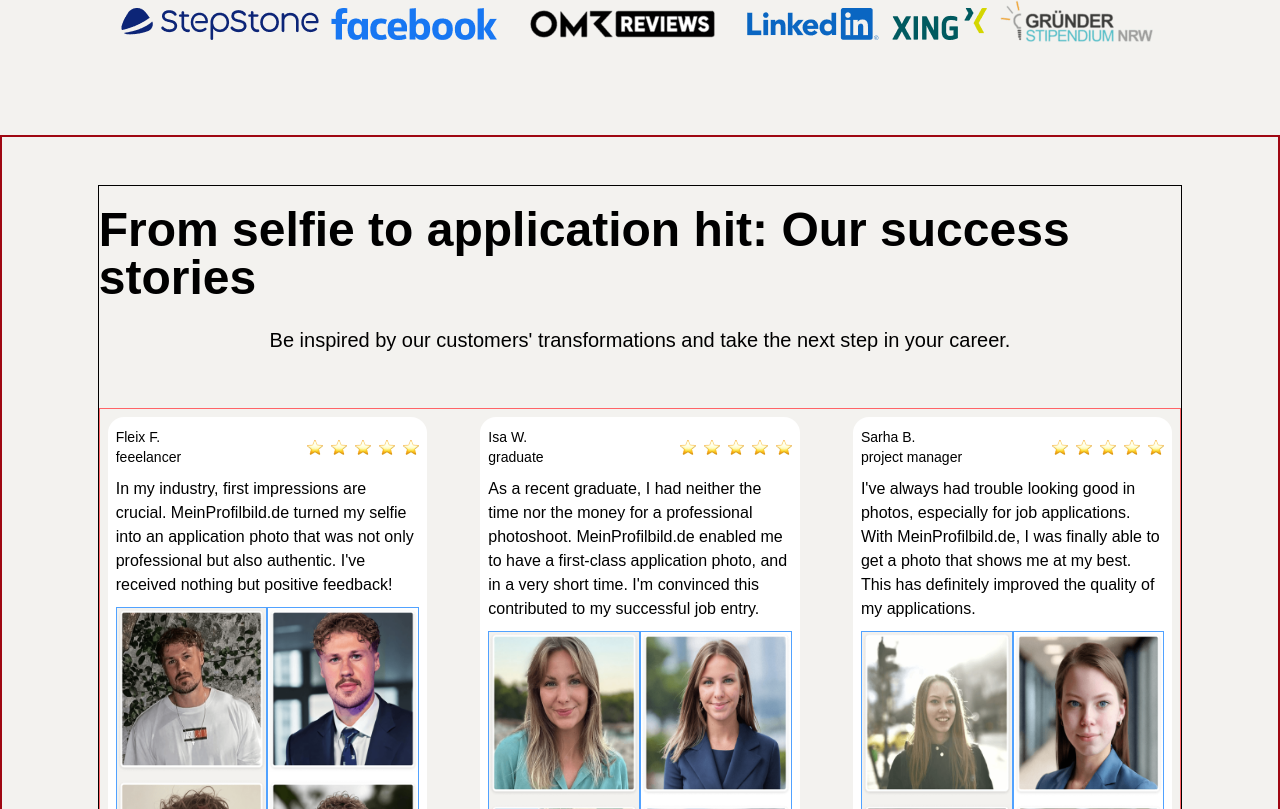
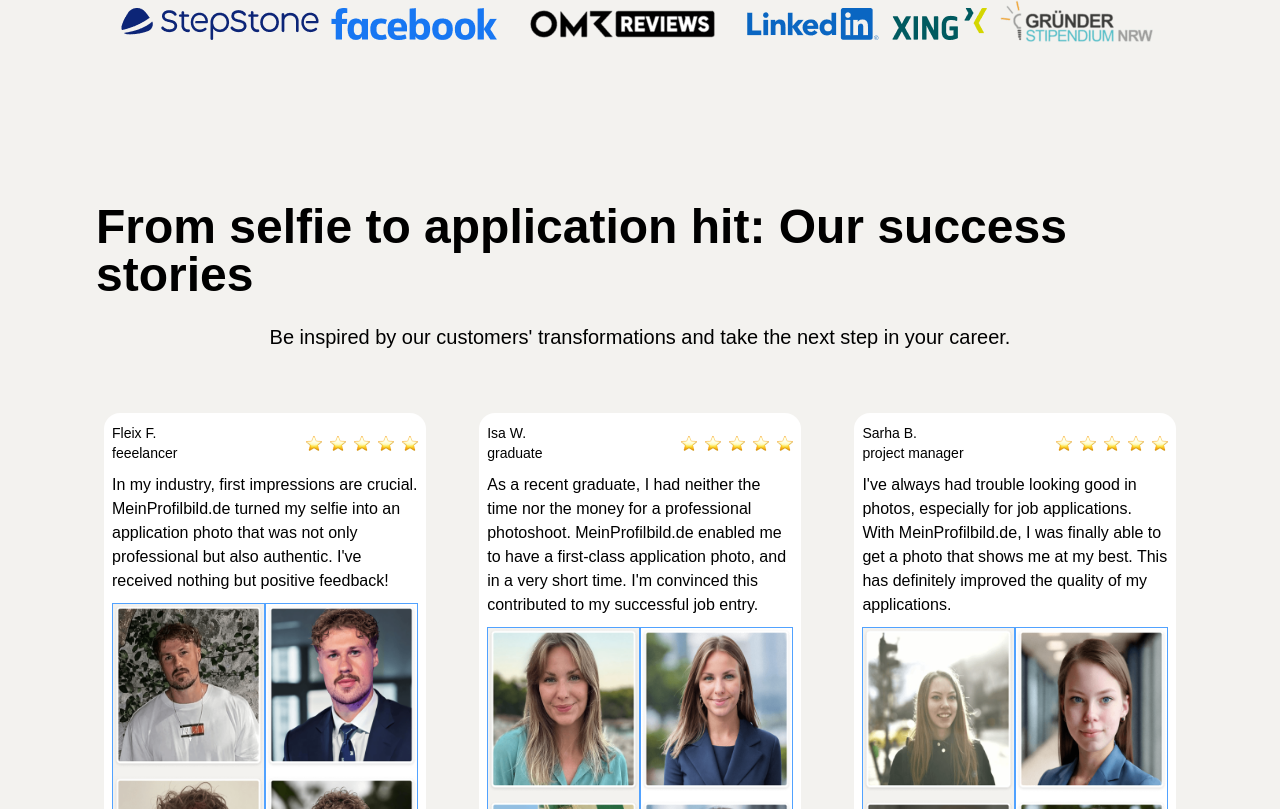
Before and after one commit to Zubain-Nadeem/meinprofilbild-react-clone, a React (Vite) app: page / in a window 1280 px wide. Shown: the part 1131-1940 px from the top of the page. Built offline with nearby package versions, Linux system fonts and the light colour scheme.

Commit message:
Three Step started

```diff
--- a/src/App.jsx
+++ b/src/App.jsx
@@ -4,6 +4,7 @@ import Hero from './Componentes/Hero'
 import Packages from './Componentes/Packages'
 import Companies from './Componentes/companies'
 import Success from './Componentes/Success'
+import ThreeStep from './Componentes/ThreeStep'
 const App = () => {
   return (
     <div>
@@ -12,6 +13,7 @@ const App = () => {
      <Packages />
      <Companies />
      <Success />
+     <ThreeStep />
     </div>
   )
 }
--- a/src/Componentes/Success.jsx
+++ b/src/Componentes/Success.jsx
@@ -24,8 +24,8 @@ import Card3Right3 from "../assets/images/susscess stories section/card-3-right-
 
 const Success = () => {
   return (
-    <div className="border-2 border-red-800 py-12 bg-[#F3F2EF]">
-      <div className="border border-black w-[85%] mx-auto py-5 flex flex-col justify-center items-center gap-9">
+    <div className="py-12 bg-[#F3F2EF]">
+      <div className=" w-[85%] mx-auto py-5 flex flex-col justify-center items-center gap-9">
         <div className="flex flex-col justify-center items-center ">
           <h1 className="mb-6 text-5xl font-semibold">
             From selfie to application hit: Our success stories
@@ -36,7 +36,7 @@ const Success = () => {
           </p>
         </div>
         {/* Cards */}
-        <div className="border border-red-400 mt-4.5 p-2 w-full flex justify-between">
+        <div className=" mt-4.5 p-2 w-full flex justify-between">
           <div className=" w-[30%] py-2.5 flex flex-col  bg-white p-2 rounded-2xl ">
             <div className="flex items-center justify-between">
               <div className=" flex flex-col text-sm">
--- /dev/null
+++ b/src/Componentes/ThreeStep.jsx
@@ -0,0 +1,11 @@
+import React from 'react'
+
+const ThreeStep = () => {
+  return (
+    <div>
+
+    </div>
+  )
+}
+
+export default ThreeStep
```
